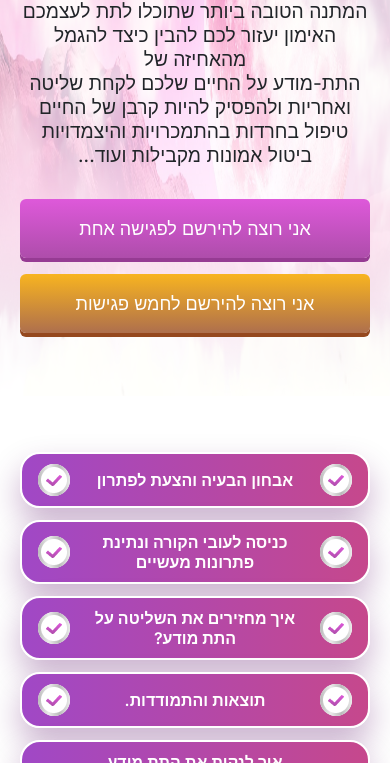
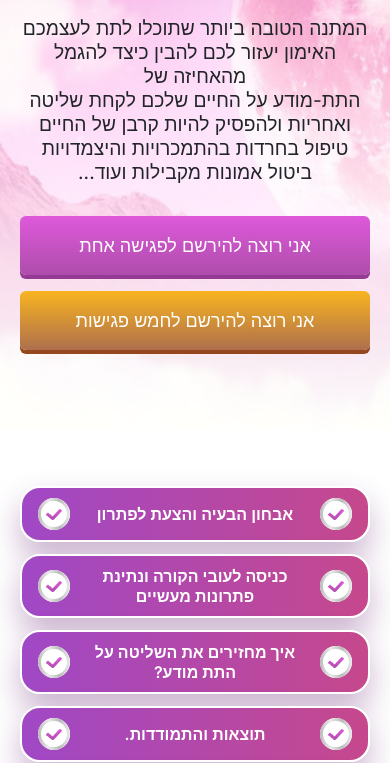
Before and after one commit to frontenddev344/dafna-aviv, a plain HTML site: page coaching.html in a window 390 px wide. Shown: the part 202-965 px from the top of the page. Drawn offline with nearby package versions, Linux system fonts and the light colour scheme.

Commit message:
update resposnive fixes

```diff
--- a/css/responsive.css
+++ b/css/responsive.css
@@ -69,9 +69,11 @@
 		max-width: 400px;
 		margin: 0 auto;
 	}
-
 	.widget {
 		padding: 40px 0;
+	}
+	.coaching-banner-bg img {
+		object-fit: cover;
 	}
 
 }
@@ -113,6 +115,10 @@
 		max-width: 300px;
 		margin: 0 auto;
 	}
+	.coaching-banner {
+		height: auto;
+		padding: 80px 0;
+	}
 }
 
 @media screen and (max-width: 575px) {
--- a/css/style.css
+++ b/css/style.css
@@ -1098,7 +1098,7 @@ li.header-mobile-btn {
 }
 
 .coaching-img-with-text-btm p {
-    font-size: 32px;
+    font-size: clamp(24px, 4vw, 32px);
     color: var(--theme);
     width: 100%;
     max-width: 560px;
```
